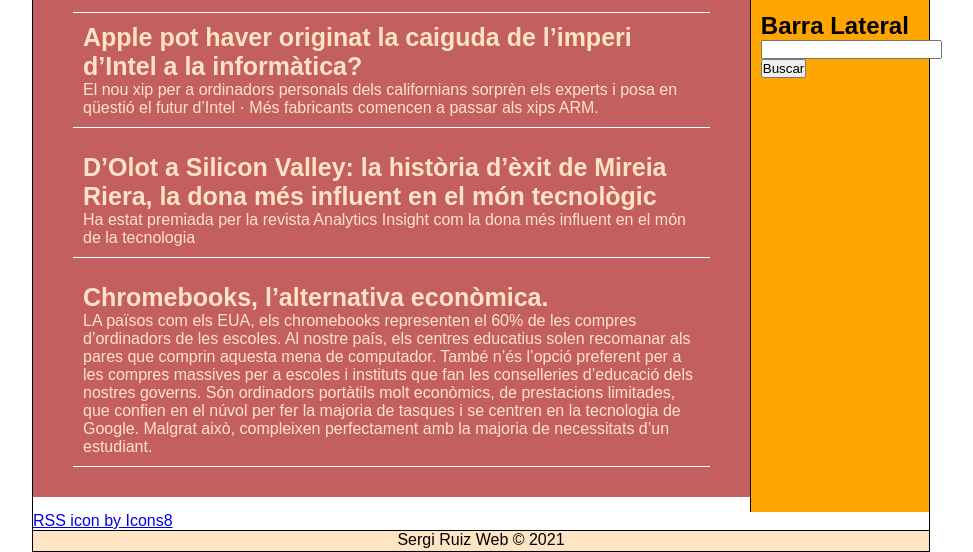
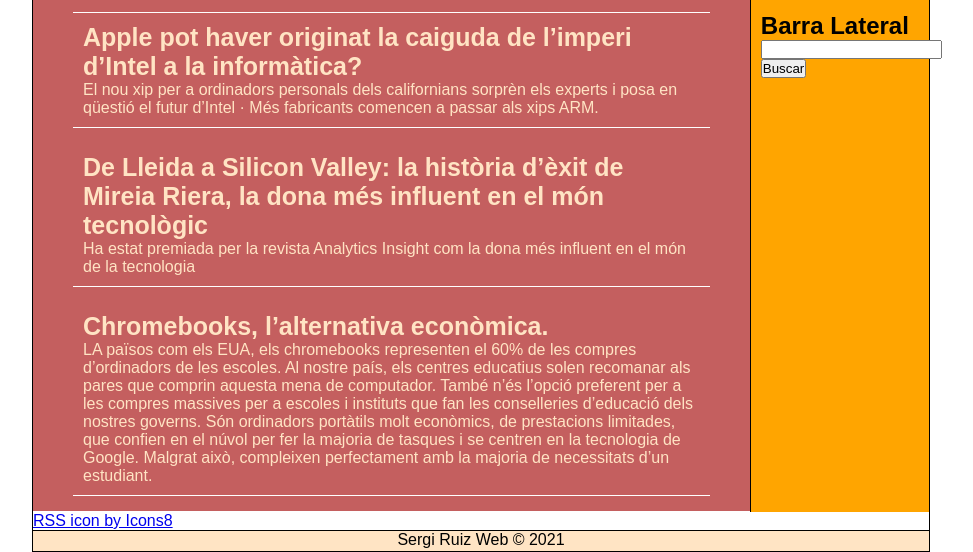
Before and after one commit to SergiRuizPlana/m4sergi, a plain HTML site: page index.html in a window 1280 px wide. Shown: the part 765-1317 px from the top of the page, without its empty margins (159-1132 px from the left). Drawn offline with Linux system fonts and the light colour scheme.

Commit message:
Update index.html

```diff
--- a/index.html
+++ b/index.html
@@ -36,7 +36,7 @@
                          posa en qüestió el futur d’Intel · Més fabricants comencen a passar als xips ARM. </p>
                 </article>
                 <article class="article">
-                    <h2>D’Olot a Silicon Valley: la història d’èxit de Mireia Riera, la dona més influent en el món tecnològic</h2>
+                    <h2>De Lleida a Silicon Valley: la història d’èxit de Mireia Riera, la dona més influent en el món tecnològic</h2>
                     <p> Ha estat premiada per la revista Analytics Insight com la dona més influent en el món de la tecnologia</p>
                 </article>
                 <article class="article">
```
